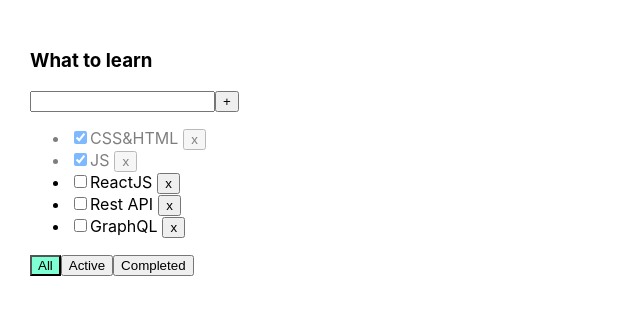
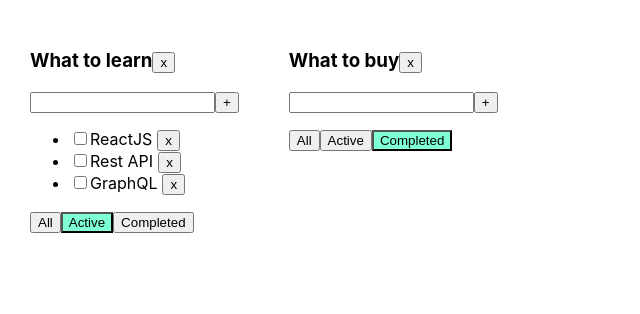
Before and after one commit to DustyFlower/todolist-old-version, a React (Create React App) app: page / in a window 1280 px wide. Shown: the top 314 px of the page, without its empty margins (0-640 px from the left). Built offline with nearby package versions, Linux system fonts and the light colour scheme.

Commit message:
Associative array, different todolists

```diff
--- a/src/App.css
+++ b/src/App.css
@@ -5,6 +5,11 @@
 
 .App > div {
     margin-right: 50px;
+}
+
+.App > div > h3 {
+    display: inline-block;
+    margin-right: 5px;
 }
 
 .App ul button {
--- a/src/App.tsx
+++ b/src/App.tsx
@@ -5,85 +5,92 @@ import {v1} from 'uuid';
 
 export type FilterValuesType = 'all' | 'active' | 'completed';
 
+type TodolistType = {
+    id: string,
+    title: string,
+    filter: FilterValuesType
+}
+
 function App() {
 
-    let [tasks, setTasks] = useState<TaskType[]>(
-        [
-            {
-                id: v1(),
-                title: 'CSS&HTML',
-                isDone: true,
-            },
-            {
-                id: v1(),
-                title: 'JS',
-                isDone: true,
-            },
-            {
-                id: v1(),
-                title: 'ReactJS',
-                isDone: false,
-            },
-            {
-                id: v1(),
-                title: 'Rest API',
-                isDone: false,
-            },
-            {
-                id: v1(),
-                title: 'GraphQL',
-                isDone: false,
-            }
-        ]
-    )
-
-    let [filter, setFilter] = useState<FilterValuesType>('all');
-
-    const changeStatus = (taskId: string, isDone: boolean) => {
-        let task = tasks.find(t => t.id === taskId)
-        if (task) {
-            task.isDone = isDone
+    const changeStatus = (payload: { taskId: string, isDone: boolean, todolistId: string }) => {
+        const {taskId, isDone, todolistId} = payload;
+        setTasks({...tasks, [todolistId]: tasks[todolistId].map(t => t.id === taskId ? {...t, isDone} : t)})
     }
 
-        setTasks([...tasks])
+    const removeTask = (payload: { taskId: string, todolistId: string }) => {
+        const {taskId, todolistId} = payload
+        setTasks({...tasks, [todolistId]: tasks[todolistId].filter(t => t.id !== taskId)});
     }
 
-    const removeTask = (taskId: string) => {
-        setTasks(tasks.filter(t => t.id !== taskId));
+    const addTask = (payload: { title: string, todolistId: string }) => {
+        const {title, todolistId} = payload
+        let newTask: TaskType = {id: v1(), title: title, isDone: false};
+        setTasks({...tasks, [todolistId]: [newTask, ...tasks[todolistId]]})
     }
 
-    const addTask = (title: string) => {
-        let newTask: TaskType = {id: v1(), title: title, isDone: false};
-        let newTasks = [newTask, ...tasks];
-        setTasks(newTasks)
+    const changeFilter = (payload: { filter: FilterValuesType, todolistId: string }) => {
+        const {filter, todolistId} = payload
+        setTodolists(todolists.map(tl => tl.id === todolistId ? {...tl, filter} : tl))
     }
 
-    const changeFilter = (filterValues: FilterValuesType) => {
-        setFilter(filterValues);
+    const removeTodolist = (todolistId: string) => {
+        setTodolists(todolists.filter(tl => tl.id !== todolistId))
+        delete tasks[todolistId]
+        setTasks({...tasks})
     }
 
+    let todolistId1 = v1()
+    let todolistId2 = v1()
+
+    let [todolists, setTodolists] = useState<TodolistType[]>([
+        {id: todolistId1, title: 'What to learn', filter: 'active'},
+        {id: todolistId2, title: 'What to buy', filter: 'completed'},
+    ])
+
+    let [tasks, setTasks] = useState({
+        [todolistId1]: [
+            {id: v1(), title: 'CSS&HTML', isDone: true},
+            {id: v1(), title: 'JS', isDone: true},
+            {id: v1(), title: 'ReactJS', isDone: false},
+            {id: v1(), title: 'Rest API', isDone: false},
+            {id: v1(), title: 'GraphQL', isDone: false}
+        ],
+        [todolistId2]: [
+            {id: v1(), title: 'Book', isDone: false},
+            {id: v1(), title: 'Milk', isDone: false}
+        ]
+    })
+
+    return (
+        <div className="App">
+            {todolists.map((tl) => {
+
                 const tasksForTodolistFoo = () => {
-        if (filter === 'completed') {
-            return tasks.filter((t) => t.isDone)
+                    let tasksForTodolist = tasks[tl.id]
+
+                    if (tl.filter === 'completed') {
+                        return tasksForTodolist.filter((t) => t.isDone)
                     }
-        if (filter === 'active') {
-            return tasks.filter((t) => !t.isDone)
+                    if (tl.filter === 'active') {
+                        return tasksForTodolist.filter((t) => !t.isDone)
                     } else {
-            return tasks
+                        return tasksForTodolist
                     }
                 }
 
-    let tasksForTodolist = tasksForTodolistFoo()
-
-    return (
-        <div className="App">
-            <Todolist title={'What to learn'}
-                      tasks={tasksForTodolist}
+                return <Todolist key={tl.id}
+                                 todolistId={tl.id}
+                                 title={tl.title}
+                                 removeTodolist={removeTodolist}
+                                 tasks={tasksForTodolistFoo()}
                                  removeTask={removeTask}
                                  changeFilter={changeFilter}
                                  addTask={addTask}
                                  changeTaskStatus={changeStatus}
-                      filter={filter}/>
+                                 filter={tl.filter}/>
+            })}
+
         </div>
     );
 }
--- a/src/Todolist.tsx
+++ b/src/Todolist.tsx
@@ -2,12 +2,14 @@ import React, {ChangeEvent, KeyboardEvent, useState} from 'react';
 import {FilterValuesType} from './App';
 
 type PropsType = {
+    todolistId: string
     title: string
+    removeTodolist: (todolistId: string) => void
     tasks: TaskType[]
-    removeTask: (taskId: string) => void
-    changeFilter: (filterValues: FilterValuesType) => void
-    addTask: (title: string) => void
-    changeTaskStatus: (taskId: string, isDone: boolean) => void
+    removeTask: (payload: { taskId: string, todolistId: string }) => void
+    changeFilter: (payload: { filter: FilterValuesType, todolistId: string }) => void
+    addTask: (payload: { title: string, todolistId: string }) => void
+    changeTaskStatus: (payload: { taskId: string, isDone: boolean, todolistId: string }) => void
     filter: FilterValuesType
 }
 
@@ -34,26 +36,29 @@ export function Todolist(props: PropsType) {
 
     const addTask = () => {
         if (newTaskTitle.trim() !== '' && newTaskTitle.trim() !== 'rude task title') {
-            props.addTask(newTaskTitle.trim());
+            props.addTask({title: newTaskTitle.trim(), todolistId: props.todolistId});
             setNewTaskTitle('')
         } else {
             setError('Title is required')
         }
     }
     const FilterHandler = (filterValue: FilterValuesType) => {
-        props.changeFilter(filterValue)
+        props.changeFilter({filter: filterValue, todolistId: props.todolistId})
     }
 
+    const removeTodolistHandler = () => {
+        props.removeTodolist(props.todolistId)
+    }
 
     const mappedTasks = props.tasks.map(t => {
 
             const onRemoveHandler = () => {
-                props.removeTask(t.id);
+                props.removeTask({taskId: t.id, todolistId: props.todolistId});
             }
             const onChangeStatusHandler = (e: ChangeEvent<HTMLInputElement>) => {
-                props.changeTaskStatus(t.id, e.currentTarget.checked);
+                props.changeTaskStatus({taskId: t.id, isDone: e.currentTarget.checked, todolistId: props.todolistId});
             }
-            return <li className={t.isDone ? 'is-done': ''} key={t.id}>
+            return <li className={t.isDone ? 'is-done' : ''} key={t.id}>
                 <input type="checkbox" checked={t.isDone} onChange={onChangeStatusHandler}/>
                 <span>{t.title}</span>
                 <button onClick={onRemoveHandler}>x</button>
@@ -62,7 +67,9 @@ export function Todolist(props: PropsType) {
     )
     return (
         <div>
-            <h3>{props.title}</h3>
+            <h3>{props.title}
+                <button onClick={removeTodolistHandler}>x</button>
+            </h3>
             <div>
                 <input value={newTaskTitle}
                        onChange={onNewTitleChangeHandler}
@@ -75,9 +82,15 @@ export function Todolist(props: PropsType) {
                 {mappedTasks}
             </ul>
             <div>
-                <button className={props.filter === 'all' ? 'active-filter': ''} onClick={() => FilterHandler('all')}>All</button>
-                <button className={props.filter === 'active' ? 'active-filter': ''} onClick={() => FilterHandler('active')}>Active</button>
-                <button className={props.filter === 'completed' ? 'active-filter': ''} onClick={() => FilterHandler('completed')}>Completed</button>
+                <button className={props.filter === 'all' ? 'active-filter' : ''}
+                        onClick={() => FilterHandler('all')}>All
+                </button>
+                <button className={props.filter === 'active' ? 'active-filter' : ''}
+                        onClick={() => FilterHandler('active')}>Active
+                </button>
+                <button className={props.filter === 'completed' ? 'active-filter' : ''}
+                        onClick={() => FilterHandler('completed')}>Completed
+                </button>
             </div>
         </div>
     )
```
Lines whose indentation alone changed are shown as unchanged.
